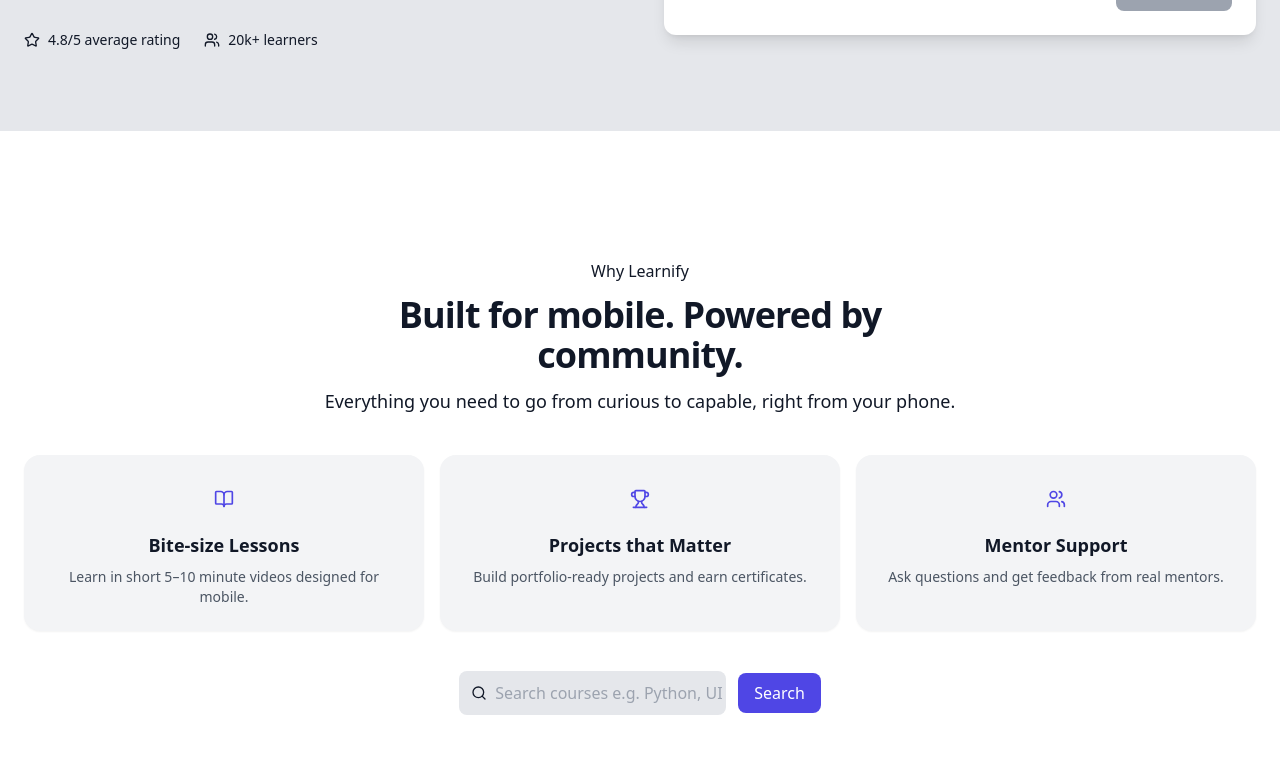
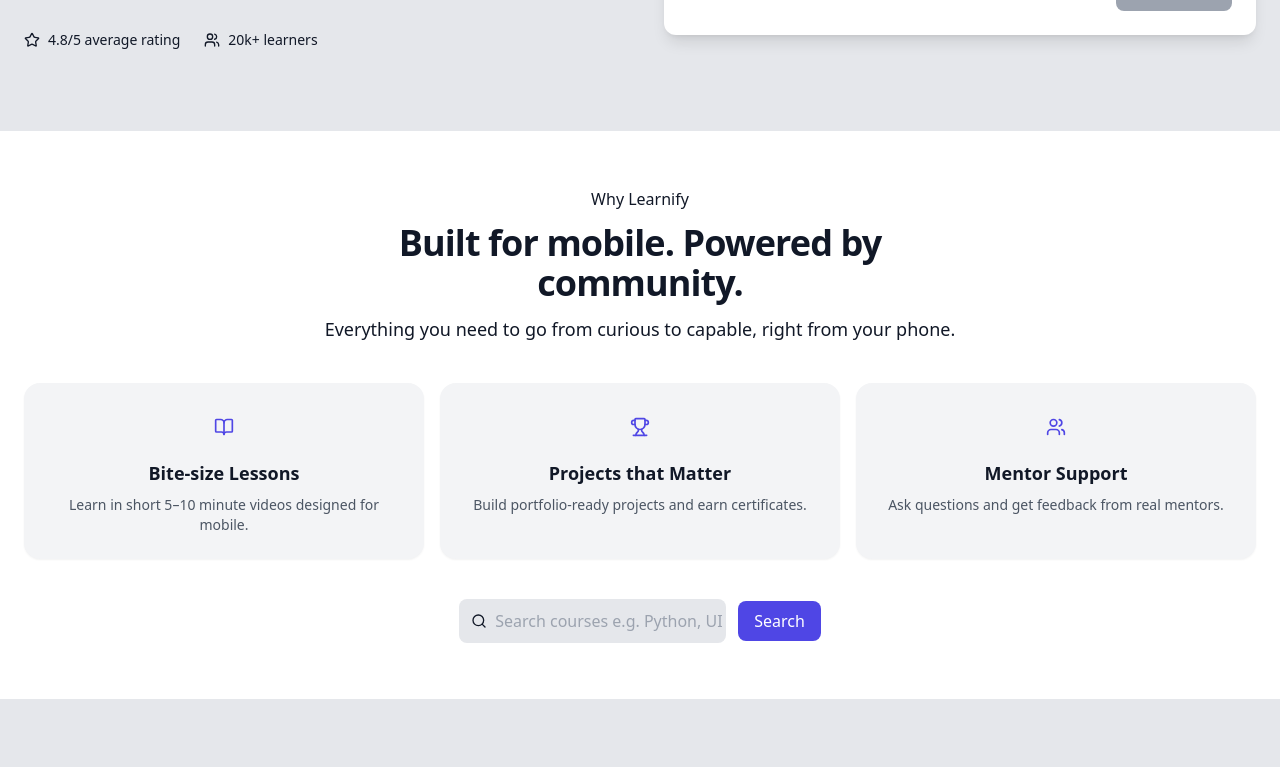
Before and after one commit to AOS2019/Leanify, a React (Create React App) app: page / in a window 1280 px wide. Shown: the part 407-1174 px from the top of the page. Built offline with nearby package versions, Linux system fonts and the light colour scheme; no server answers.

Commit message:
reduce padding

```diff
--- a/src/components/Features.js
+++ b/src/components/Features.js
@@ -21,8 +21,8 @@
 
 export default function Features() {
   return (
-    <section id="features" className="py-16 border-t bg-muted/30">
-      <div className="mx-auto max-w-7xl px-4 py-12 md:px-6 md:py-16">
+    <section id="features" className="py-4 border-t bg-muted/30">
+      <div className="mx-auto max-w-7xl px-3 py-3 md:px-6 md:py-10">
         <div className="mx-auto max-w-2xl text-center">
           <h6 className="mb-3">Why Learnify</h6>
           <h2 className="text-2xl font-bold tracking-tight md:text-4xl">Built for mobile. Powered by community.</h2>
```
